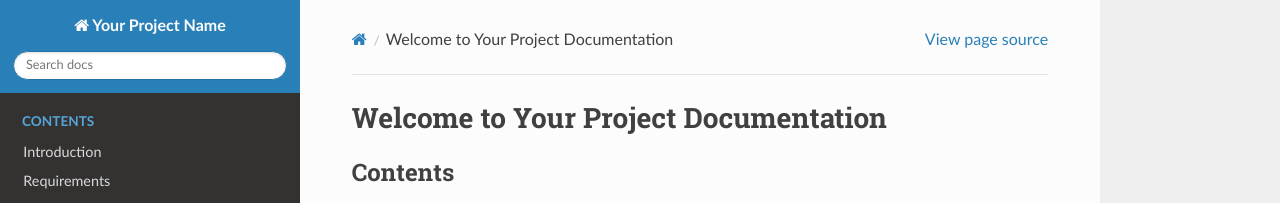
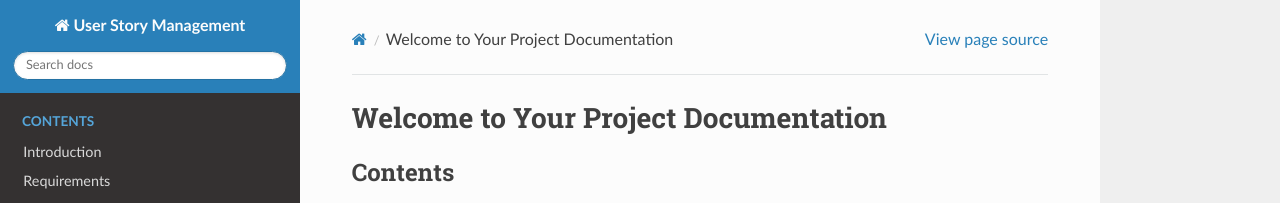
Before and after one commit to vanHeemstraSystems/user-story-management, a Sphinx documentation site: the page built from docs/source/index.rst, in a window 1280 px wide. Shown: the top 203 px of the page. Built offline with Sphinx 7.4.7 and the Read the Docs theme 3.1.0, drawn with Linux system fonts in a browser that asks for light colours.

Commit message:
Update conf.py

```diff
--- a/docs/source/conf.py
+++ b/docs/source/conf.py
@@ -1,7 +1,7 @@
 # Configuration file for the Sphinx documentation builder.
 
 # -- Project information -----------------------------------------------------
-project = 'Your Project Name'
+project = 'User Story Management'
 copyright = '2025 - present, van Heemstra Systems'
 author = 'Willem van Heemstra'
 
```
